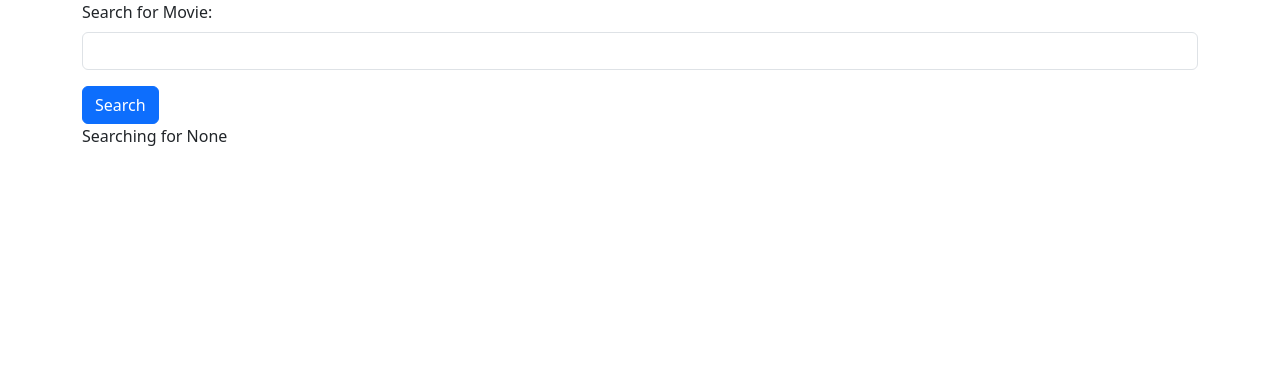
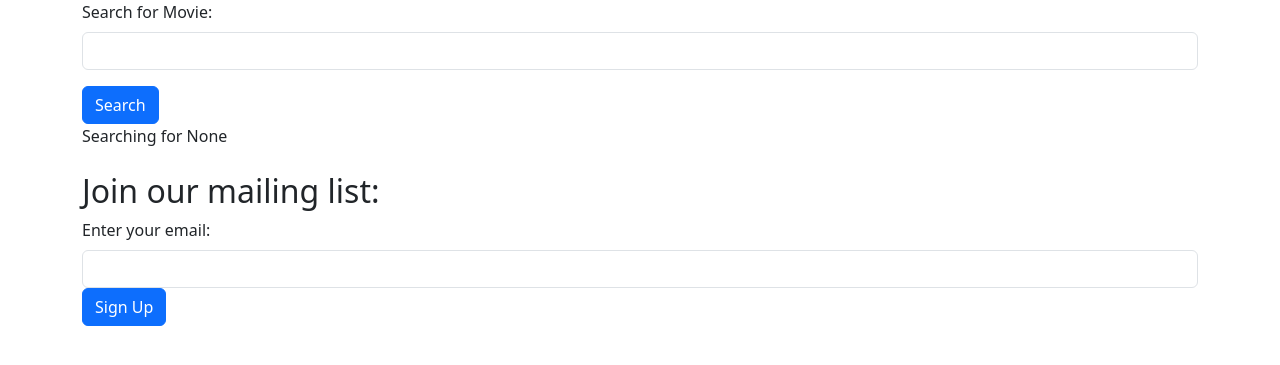
Before and after one commit to grecpt/Movie_Reviews_Django_App, a Django app: page / in a window 1280 px wide. Shown: the top 365 px of the page. Run offline with Django 5.2, Linux system fonts and the light colour scheme.

Commit message:
Movie_Reviews_Django_App: Refactoring home page

```diff
--- a/movie/templates/home.html
+++ b/movie/templates/home.html
@@ -16,6 +16,17 @@
             <button type="submit" class="btn btn-primary">Search</button>
           </form>
           Searching for {{searchTerm}}
+          <br>
+          <br/>
+          <h2>Join our mailing list:</h2>
+          <form action="{% url 'signup' %}">
+            <div class="mb-3">
+              <label for="email" class="form-label">Enter your email:</label>
+              <input type="email" class="form-control" name="email"/>
+              <button type="submit" class="btn btn-primary">Sign Up</button>
+            </div>
+          </form>
+
     </div>
 </body>
 </html>
```
